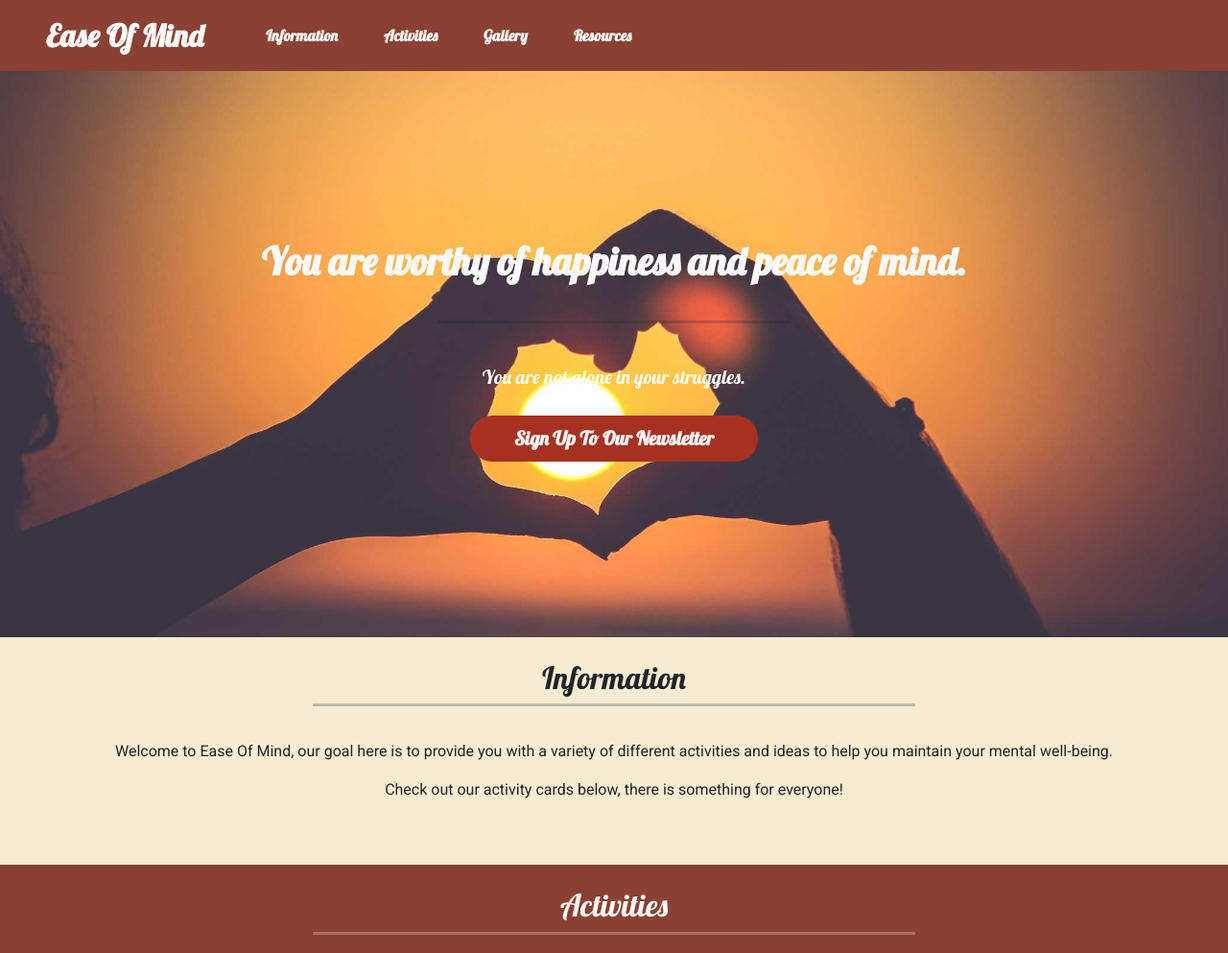
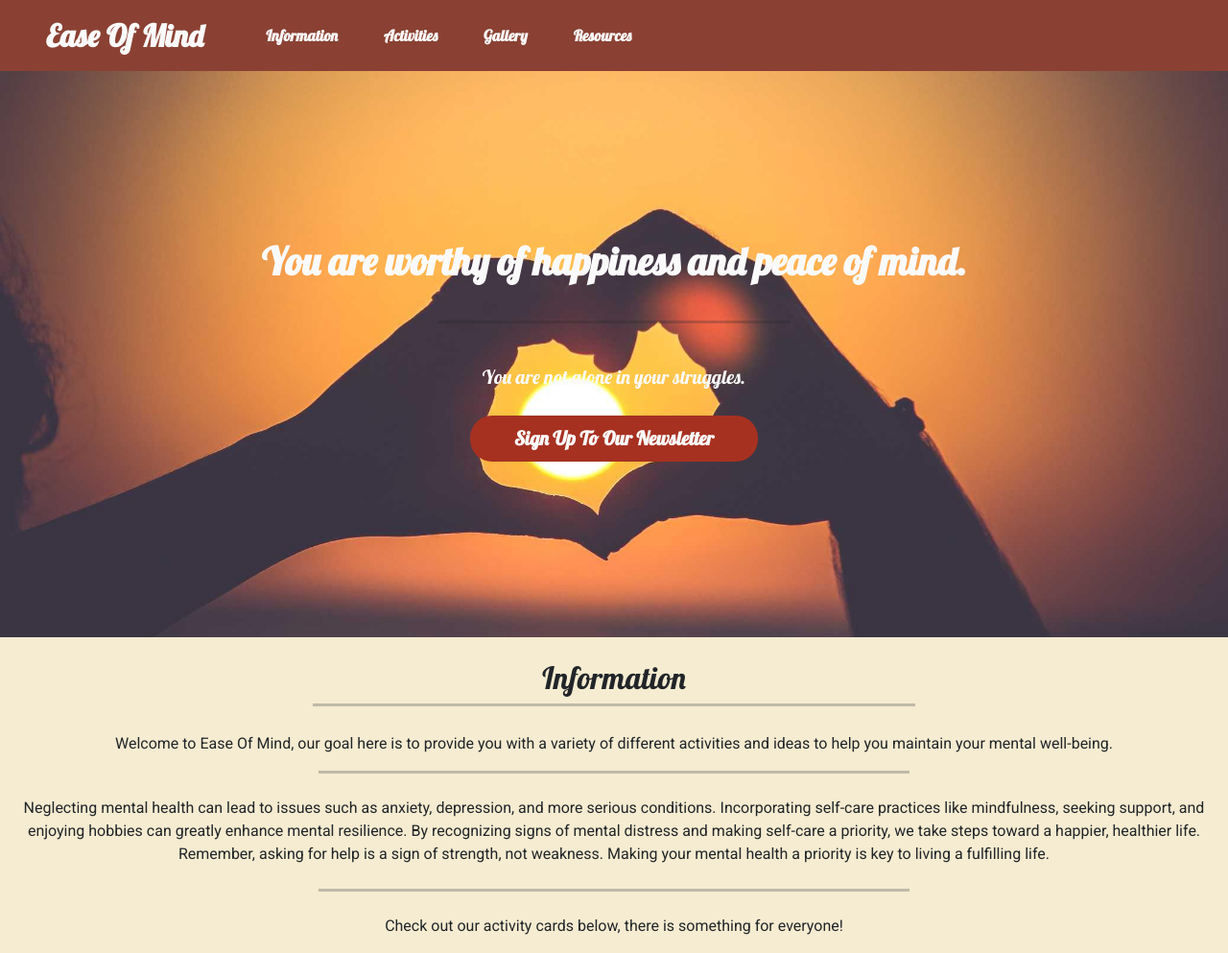
Before and after one commit to NSJ021/Ease-Of-Mind-Website, a plain HTML site: page index.html in a window 1280 px wide. Shown: the top 993 px of the page at 96% size. Drawn offline with nearby package versions, Linux system fonts and the light colour scheme; a web font is replaced by a local one.

Commit message:
Add: Index.html styling changes, padding tweaks and alignment

```diff
--- a/index.html
+++ b/index.html
@@ -68,7 +68,7 @@
             <div class="row pb-3">
                 <div class="col-12 page-header">
                     <h2>Information</h2>
-                    <hr class="border-3 w-50 my-0 mx-auto py-2">
+                    <hr class="border-3 w-50 my-0 mx-auto py-1">
                 </div>
             </div>
             <div class="row text-center">
@@ -77,7 +77,17 @@
                         Welcome to Ease Of Mind, our goal here is to provide you with a variety of different activities
                         and ideas to help you maintain your mental well-being.
                     </p>
-                    <p class="info-p">
+                    <hr class="border-3 w-50 my-0 mx-auto py-2">
+                    <p class="info-p py-2">
+                        Neglecting mental health can lead to issues such as anxiety, depression, and more serious
+                        conditions. Incorporating self-care practices like mindfulness, seeking support, and enjoying
+                        hobbies can greatly enhance mental resilience. By recognizing signs of mental distress and
+                        making self-care a priority, we take steps toward a happier, healthier life. Remember, asking
+                        for help is a sign of strength, not weakness. Making your mental health a priority is key to
+                        living a fulfilling life.
+                    </p>
+                    <hr class="border-3 w-50 my-0 mx-auto py-2">
+                    <p class="info-p py-2">
                         Check out our activity cards below, there is something for everyone!
                     </p>
                 </div>
```
